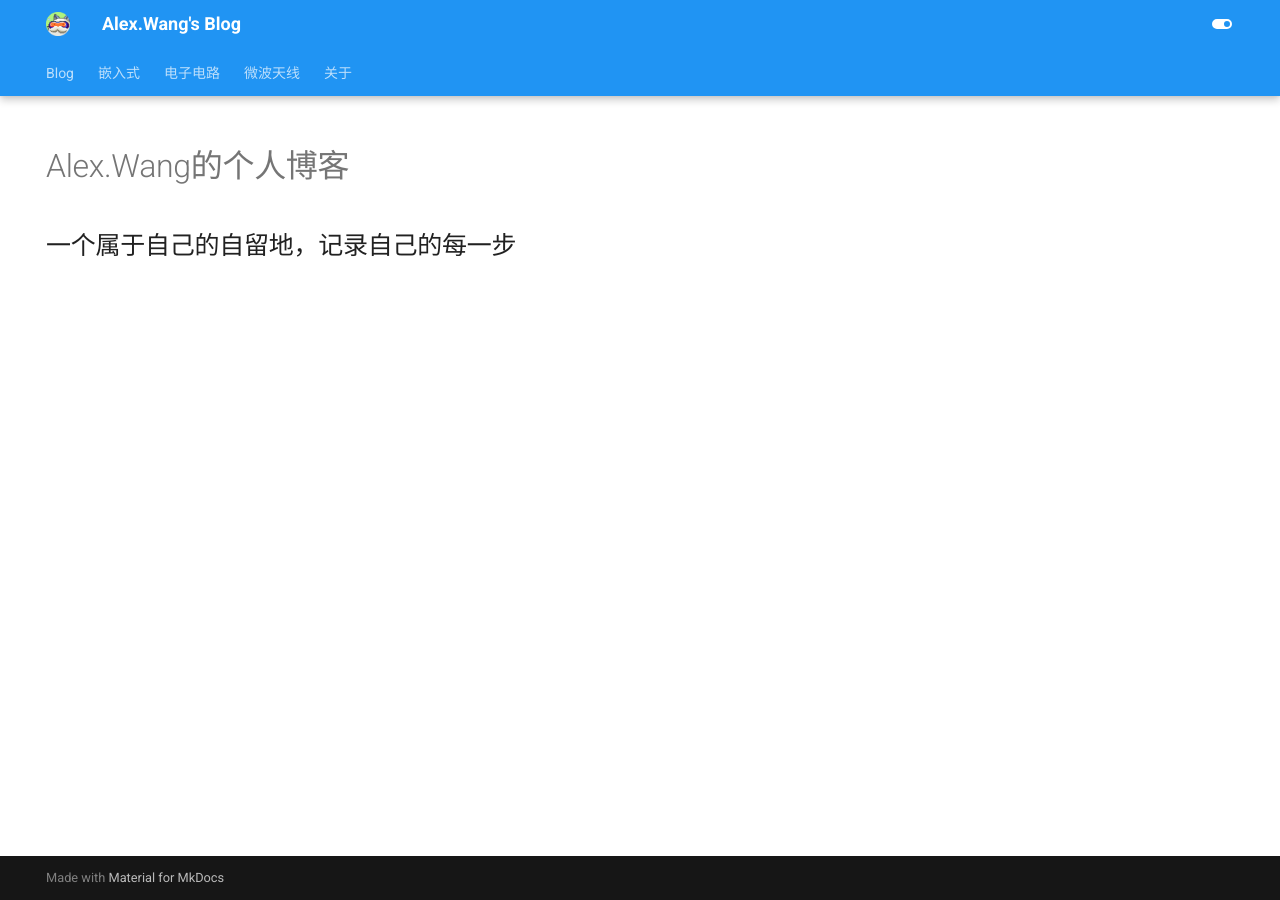
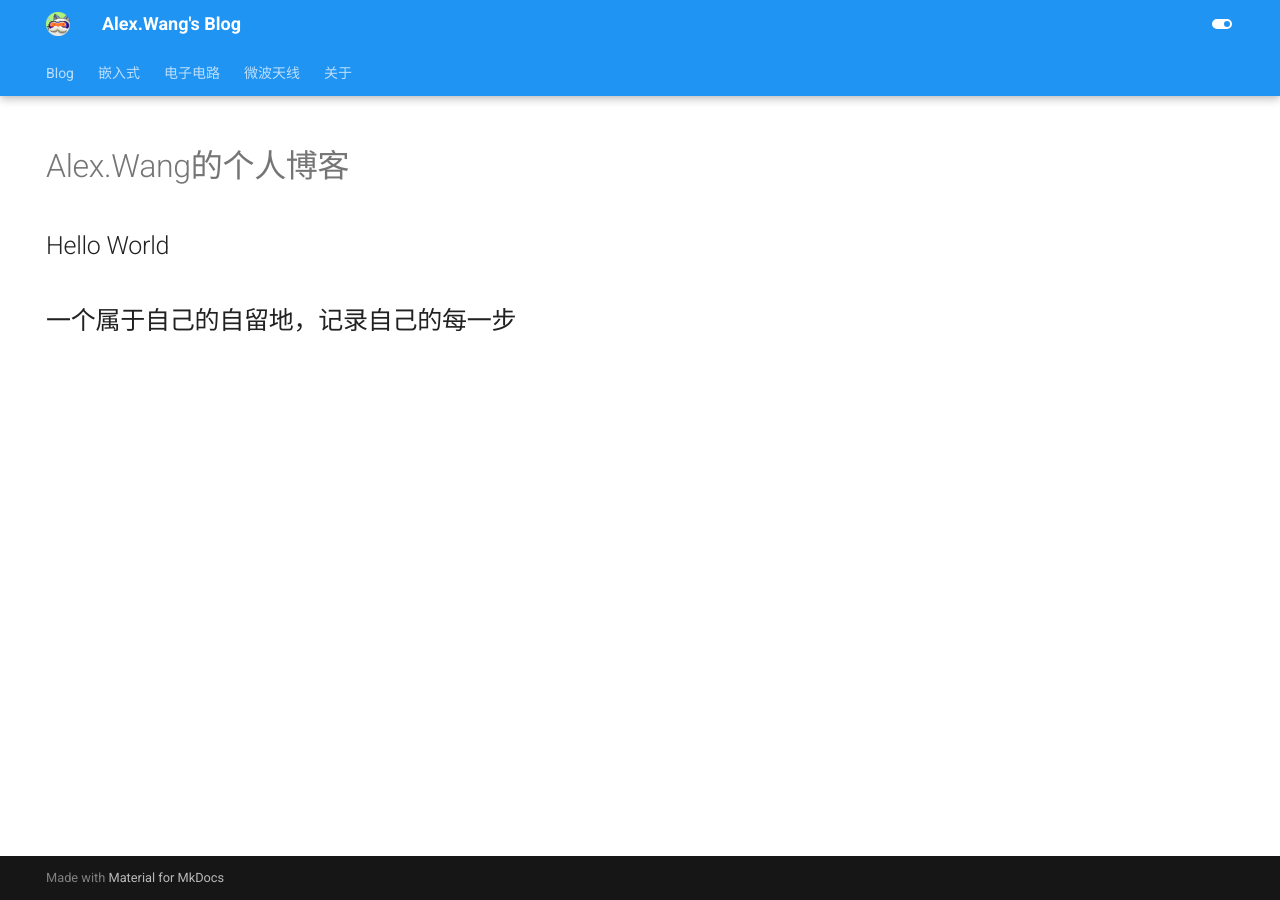
Before and after one commit to Alex-WangHT/Alex-Note, an MkDocs documentation site: the page built from docs/index.md, in a window 1280 px wide. Built offline with MkDocs 1.6.1 and Material for MkDocs 9.7.7, drawn with Linux system fonts in a browser that asks for light colours.

Commit message:
HEllo World

```diff
--- a/docs/index.md
+++ b/docs/index.md
@@ -6,4 +6,5 @@ hide:
 
 # Alex.Wang的个人博客
 
+## Hello World
 ## 一个属于自己的自留地，记录自己的每一步
```
